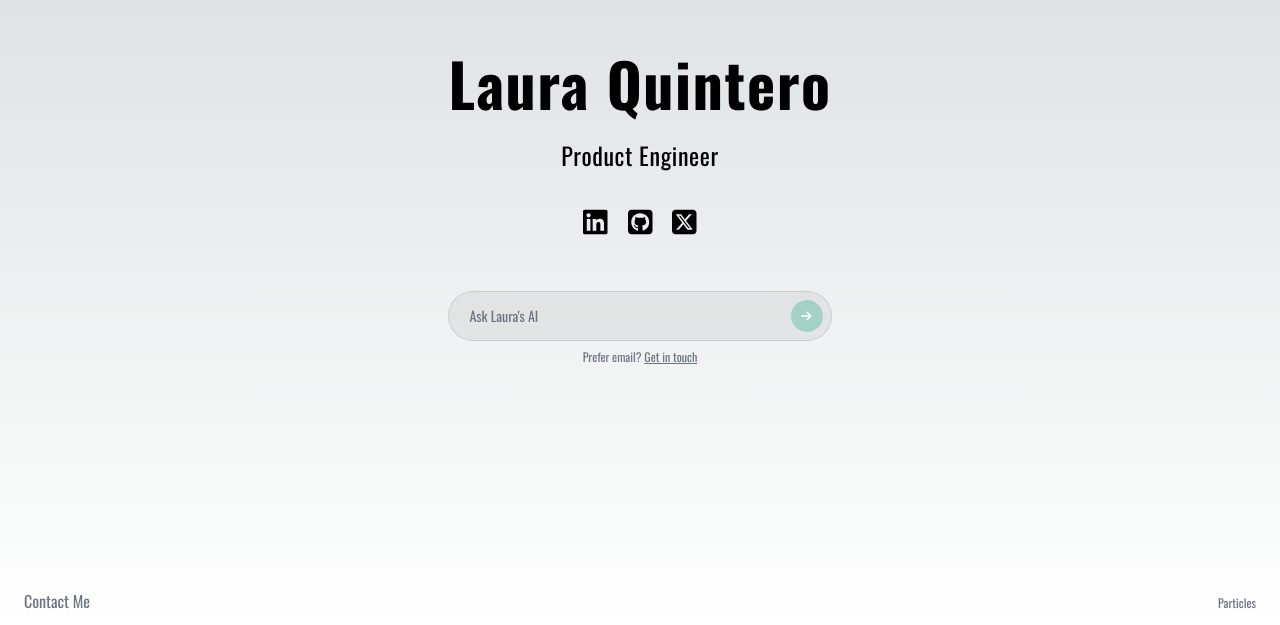
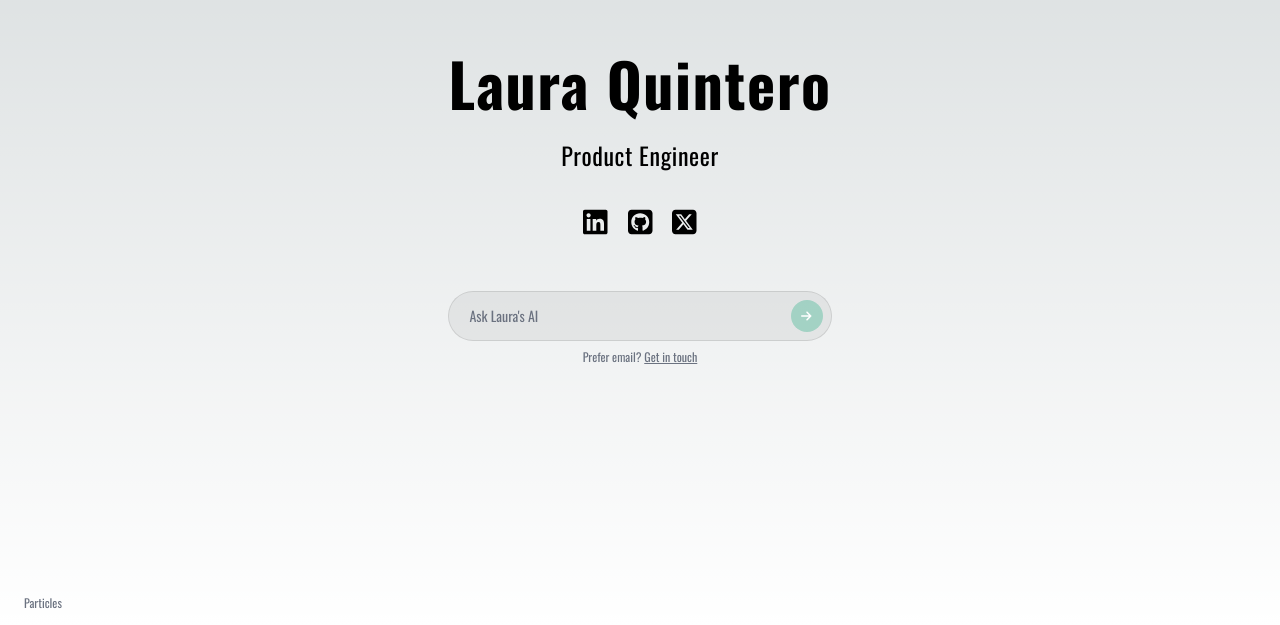
Before and after one commit to LQuintero/personal-page, a Next.js app: page / in a window 1280 px wide. Shown: the part 175-800 px from the top of the page. Built offline with nearby package versions, Linux system fonts and the light colour scheme.

Commit message:
Remove Contact Me link from Footer component and adjust tooltip positioning for improved visibility

```diff
--- a/client/components/Footer.tsx
+++ b/client/components/Footer.tsx
@@ -4,12 +4,6 @@ export default function Footer() {
   return (
     <footer className="w-full py-3 px-6">
       <div className="max-w-7xl mx-auto flex justify-between items-center">
-        <Link
-          href="/contact"
-          className="text-gray-500 hover:text-white transition-colors duration-200"
-        >
-          Contact Me
-        </Link>
         <div className="group relative">
           <Link
             href="https://codepen.io/soulwire/pen/DPMBjA"
@@ -19,7 +13,7 @@ export default function Footer() {
           >
             Particles
           </Link>
-          <div className="absolute bottom-full right-0 mb-2 opacity-0 group-hover:opacity-100 transition-opacity duration-200 pointer-events-none whitespace-nowrap text-gray-500 text-sm">
+          <div className="absolute bottom-full left-0 mb-2 opacity-0 group-hover:opacity-100 transition-opacity duration-200 pointer-events-none whitespace-nowrap text-gray-500 text-sm">
             These fancy particles? Not my magic. That&apos;s Soulwire&apos;s wizardry.
           </div>
         </div>
```
